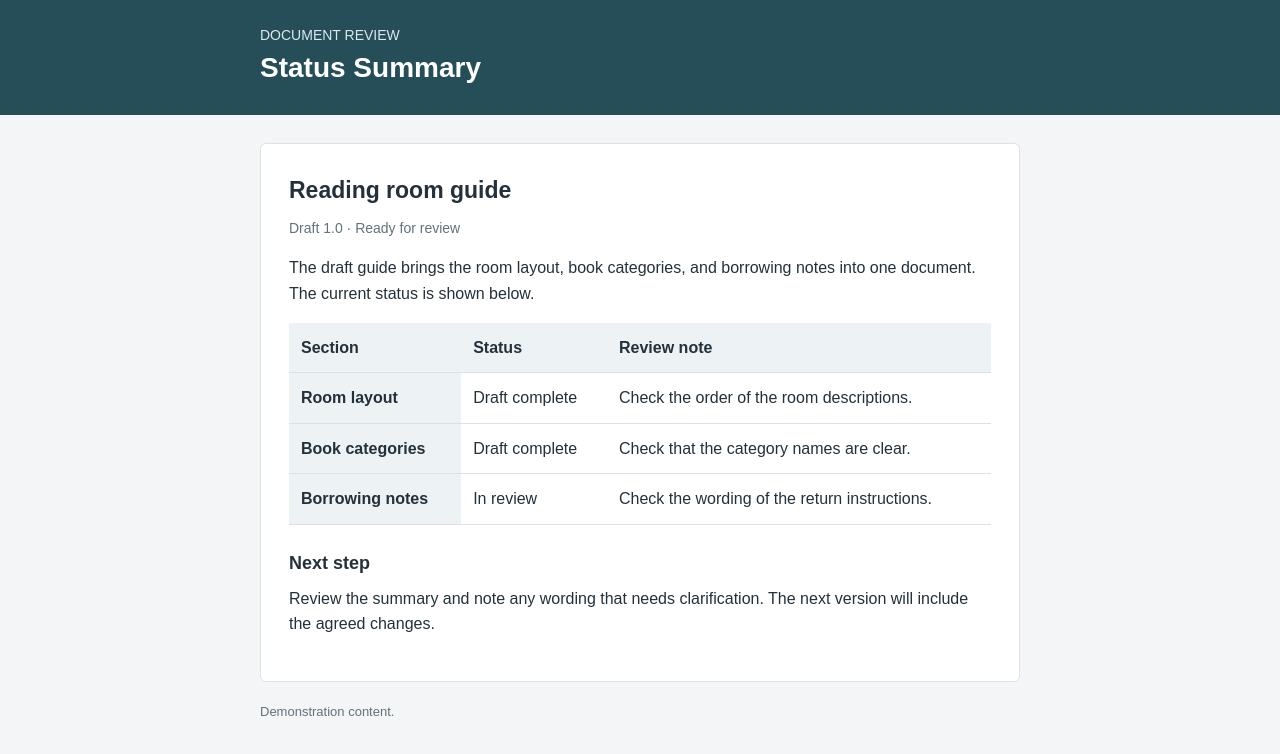
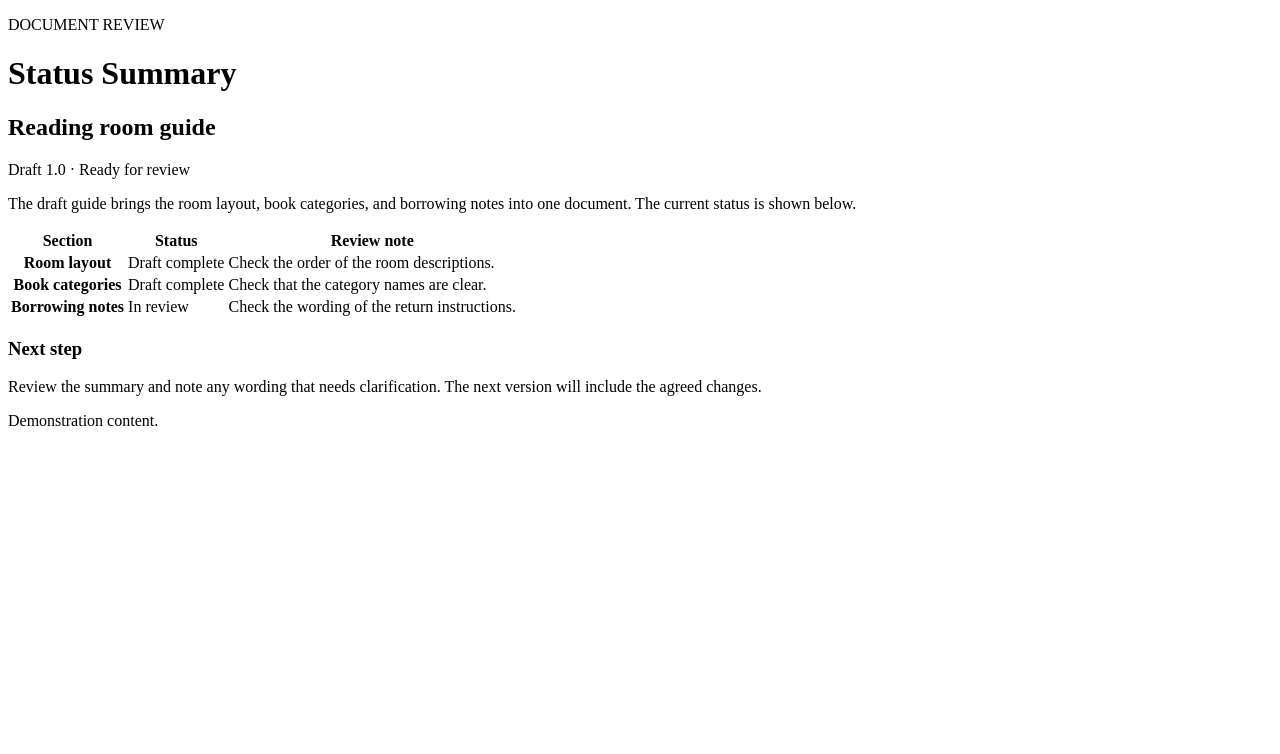
Before and after one commit to sohidilpreet/comp8003-delivery-demo, a plain HTML site: page index.html in a window 1280 px wide. Drawn offline with Linux system fonts and the light colour scheme.

Commit message:
Use plain HTML for the delivery demonstration

```diff
--- a/index.html
+++ b/index.html
@@ -4,30 +4,6 @@
   <meta charset="utf-8">
   <meta name="viewport" content="width=device-width, initial-scale=1">
   <title>Document Review | Status Summary</title>
-  <style>
-    * { box-sizing: border-box; }
-    body { margin: 0; background: #f3f5f6; color: #24313a; font-family: Arial, sans-serif; line-height: 1.6; }
-    header { background: #254e59; color: #fff; padding: 24px; }
-    header p, header h1 { max-width: 760px; margin: 0 auto; }
-    header p { font-size: 14px; color: #dce9ec; }
-    h1 { font-size: 28px; }
-    main { max-width: 808px; margin: 28px auto; padding: 0 24px; }
-    article { background: #fff; border: 1px solid #dbe1e5; border-radius: 6px; padding: 28px; }
-    h2 { margin: 0 0 8px; font-size: 23px; }
-    h3 { margin: 24px 0 8px; font-size: 18px; }
-    p { margin: 8px 0 16px; }
-    .version { color: #64727a; font-size: 14px; }
-    table { width: 100%; border-collapse: collapse; margin-top: 12px; }
-    th, td { text-align: left; vertical-align: top; padding: 12px; border-bottom: 1px solid #dbe1e5; }
-    th { background: #edf3f4; }
-    footer { margin-top: 20px; color: #64727a; font-size: 13px; }
-    @media (max-width: 520px) {
-      header { padding: 20px; }
-      main { padding: 0 12px; margin: 16px auto; }
-      article { padding: 18px; }
-      th, td { padding: 8px; font-size: 14px; }
-    }
-  </style>
 </head>
 <body>
   <header>
@@ -37,7 +13,7 @@
   <main>
     <article>
       <h2>Reading room guide</h2>
-      <p class="version">Draft 1.0 &middot; Ready for review</p>
+      <p>Draft 1.0 &middot; Ready for review</p>
       <p>The draft guide brings the room layout, book categories, and borrowing notes into one document. The current status is shown below.</p>
       <table>
         <thead>
```
